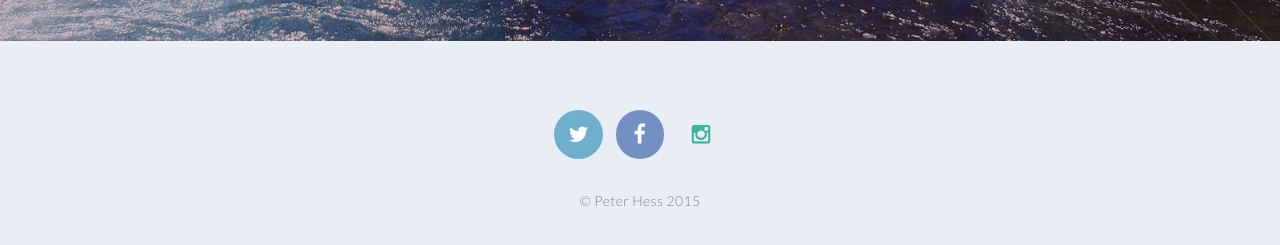
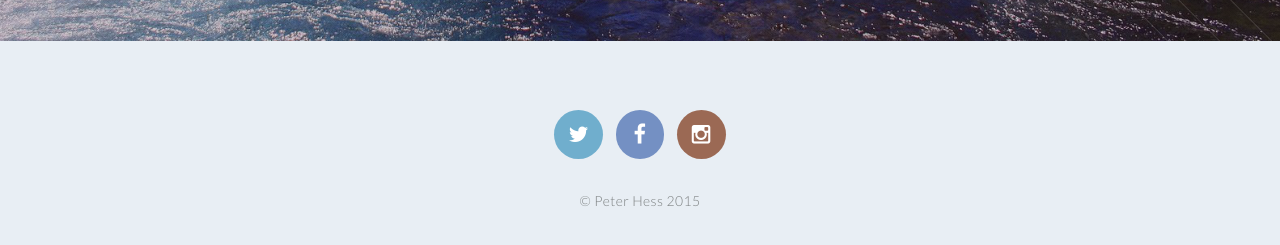
Before and after one commit to pkhess/pkhess.github.io, a Jekyll site: the page built from index.html, in a window 1280 px wide and 1400 px high, scrolled down 2474 px. Shown: the part 1123-1368 px from the top of the window. Built offline with Jekyll 4.4.1, drawn with Linux system fonts in a browser that asks for light colours.

Commit message:
update CSS for instagram

```diff
--- a/css/style.css
+++ b/css/style.css
@@ -349,13 +349,13 @@
 					background: #e1b89b;
 				}
 
-			.icon.circle.fa-dribbble {
-				background: #da83ae;
+			.icon.circle.fa-instagram {
+				background: #9b6954;
 				color: white;
 			}
 
-				.icon.circle.fa-dribbble:hover {
-					background: #df93b8;
+				.icon.circle.fa-instagram:hover {
+					background: #ded1c1;
 				}
 
 		.icon.featured {
```
Also changed, not shown: 2 other files.
